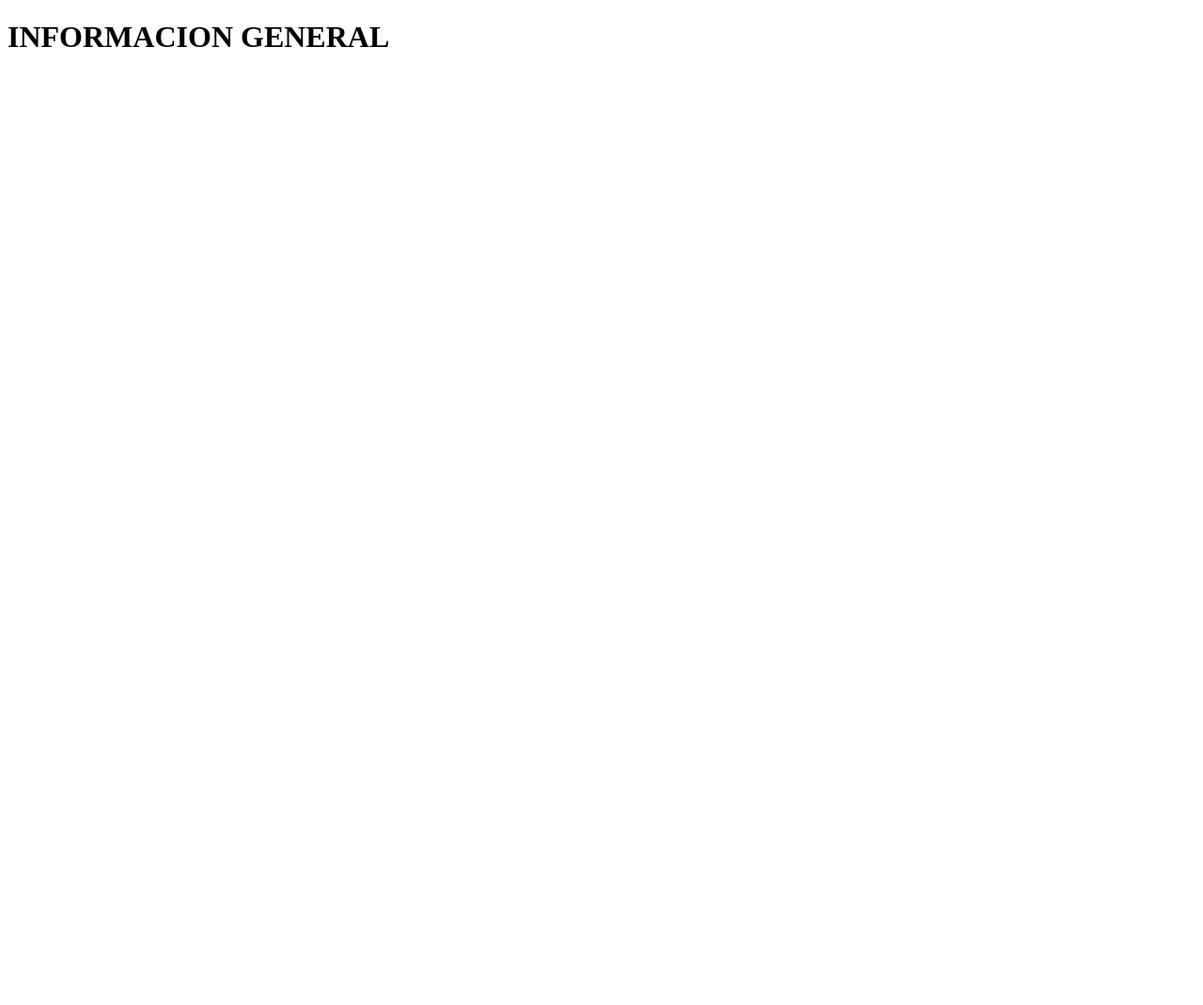
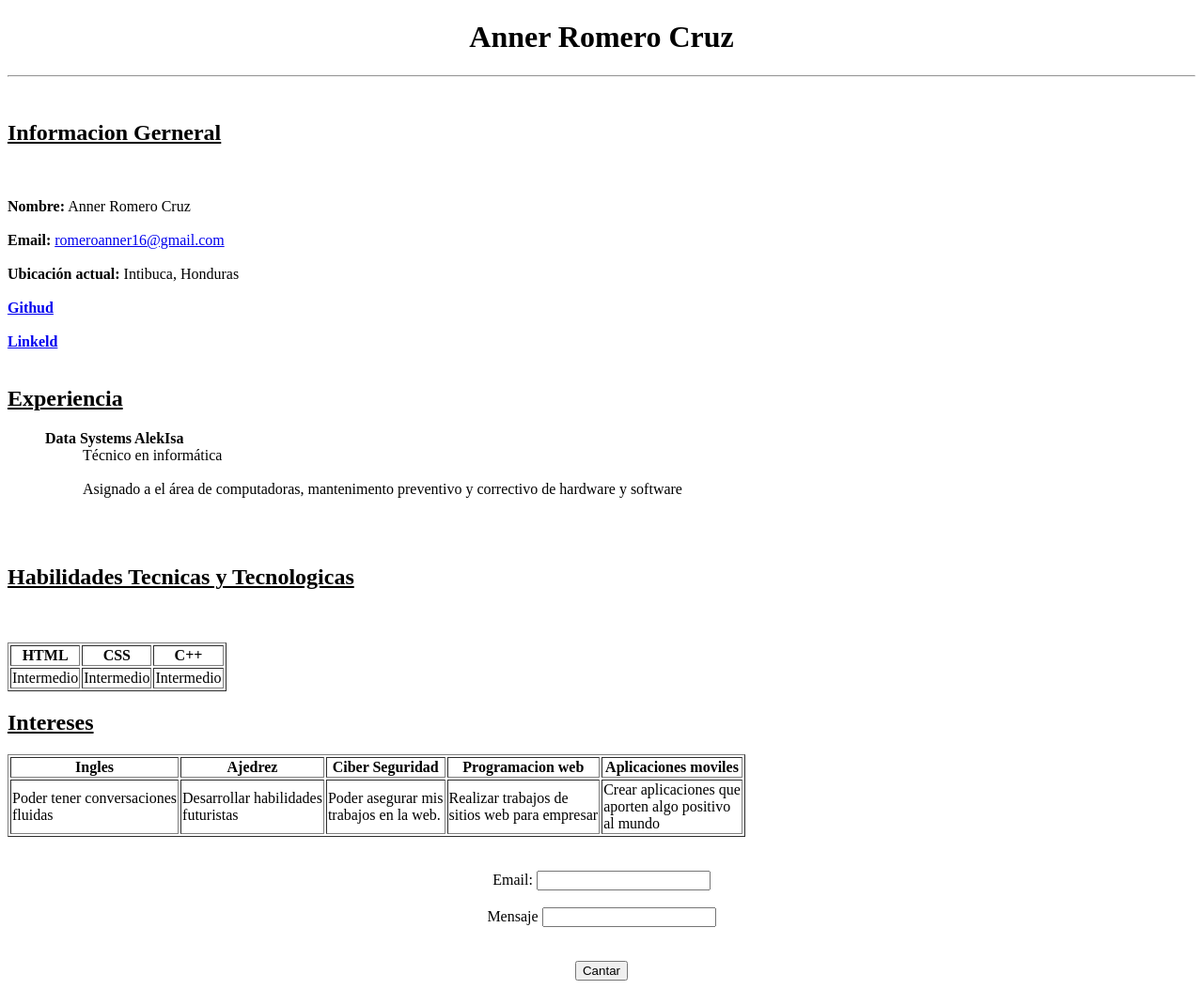
Before and after one commit to AnnerRomero/html-intro, a plain HTML site: page index.html in a window 1280 px wide. Shown: the whole page at 94% size. Before the commit the page ends 800 px from the top, so only its background shows below. Drawn offline with Linux system fonts and the light colour scheme.

Commit message:
Proyecto terminado

```diff
--- a/index.html
+++ b/index.html
@@ -3,12 +3,123 @@
 <head>
     <meta charset="UTF-8">
     <meta name="viewport" content="width=device-width, initial-scale=1.0">
-    <title>Hoja de  vida </title>
+    <title>Anner Romero Cruz</title>
 </head>
 <body>
-<h1>INFORMACION GENERAL</h1>
+
+    <center>
+    <h1>Anner Romero Cruz</h1>
+    <hr>
+    </center>
+    <br>
 
 
 
+    <h2><u>Informacion Gerneral</u></h2>
+    <br><br>
+
+     <b>Nombre:</b> Anner Romero Cruz
+    <br><br>
+
+    <b>Email:</b> <a href="mailto:romeroanner16@gmail.com">romeroanner16@gmail.com</a>
+    <br><br>
+
+    <b>Ubicación actual: </b>Intibuca, Honduras
+    <br><br>
+
+    <b> <a href="https://github.com/AnnerRomero">Githud</a></b>
+    <br><br>
+
+    <b><a href="https://www.linkedin.com/in/romero-undefined-302485282">Linkeld</a></b>
+    <br><br>
+
+    <h2><u>Experiencia</u></h2>
+
+        <ul><b>Data Systems AlekIsa</b>
+            <ol>Técnico en informática</ol> <br>
+            <ol>Asignado a el área de computadoras, mantenimento preventivo y correctivo de hardware y software</ol>
+        </ul>
+
+        <br>
+        <br>
+    <h2><u>Habilidades Tecnicas y Tecnologicas</u></h2>
+    <br><br>
+    <table border="1">
+        <tr>
+            <th>HTML</th>
+            <th>CSS</th>
+            <th>C++</th>
+
+        </tr>
+
+        <tr>
+            <td>Intermedio </td>
+            <td>Intermedio</td>
+            <td>Intermedio</td>
+
+        </tr>
+    </table>
+
+    <h2><u>Intereses</u></h2>
+
+    <table border="1">
+        <tr>
+            <th>Ingles</th>
+            <th>Ajedrez</th>
+            <th>Ciber Seguridad</th>
+            <th>Programacion web</th>
+            <th>Aplicaciones moviles</th>
+        </tr>
+
+        <tr>
+            <td>Poder tener conversaciones <br>
+                fluidas
+            </td>
+
+            <td>
+                Desarrollar habilidades <br>
+                futuristas
+            </td>
+
+            <td>
+                Poder asegurar mis <br>
+                trabajos en la web.
+            </td>
+
+            <td>
+                Realizar trabajos de <br>
+                sitios web para empresar
+            </td>
+
+            <td>
+                Crear aplicaciones que <br>
+                aporten algo positivo <br>
+                al mundo
+            </td>
+
+        </tr>
+    </table>
+
+    <center>
+    <br>
+    <br>
+    <label for="email">Email:</label>
+    <input  id="Email"   type="email" name="email">
+
+    <br>
+    <br>
+
+    <label for="mensajes">Mensaje</label>
+    <input id="mensajes" type="text" name="mensjes">
+
+    <br>
+    <br>
+    <br>
+
+    <button name="boton2" id="boton2" aria-setsize="34">Cantar</button>
+    <br>
+    <br>
+    </center>
+
 </body>
 </html>
```
